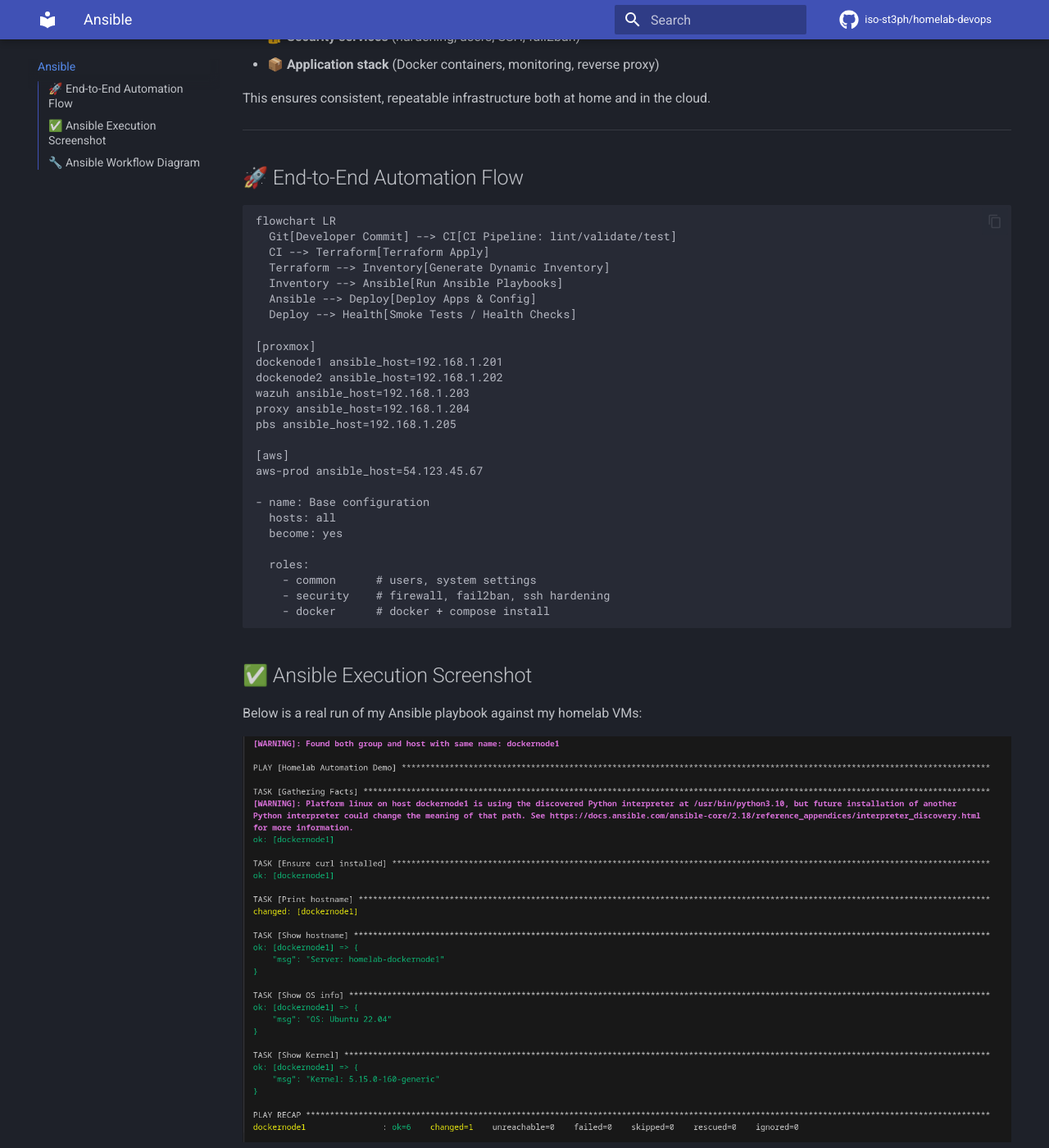
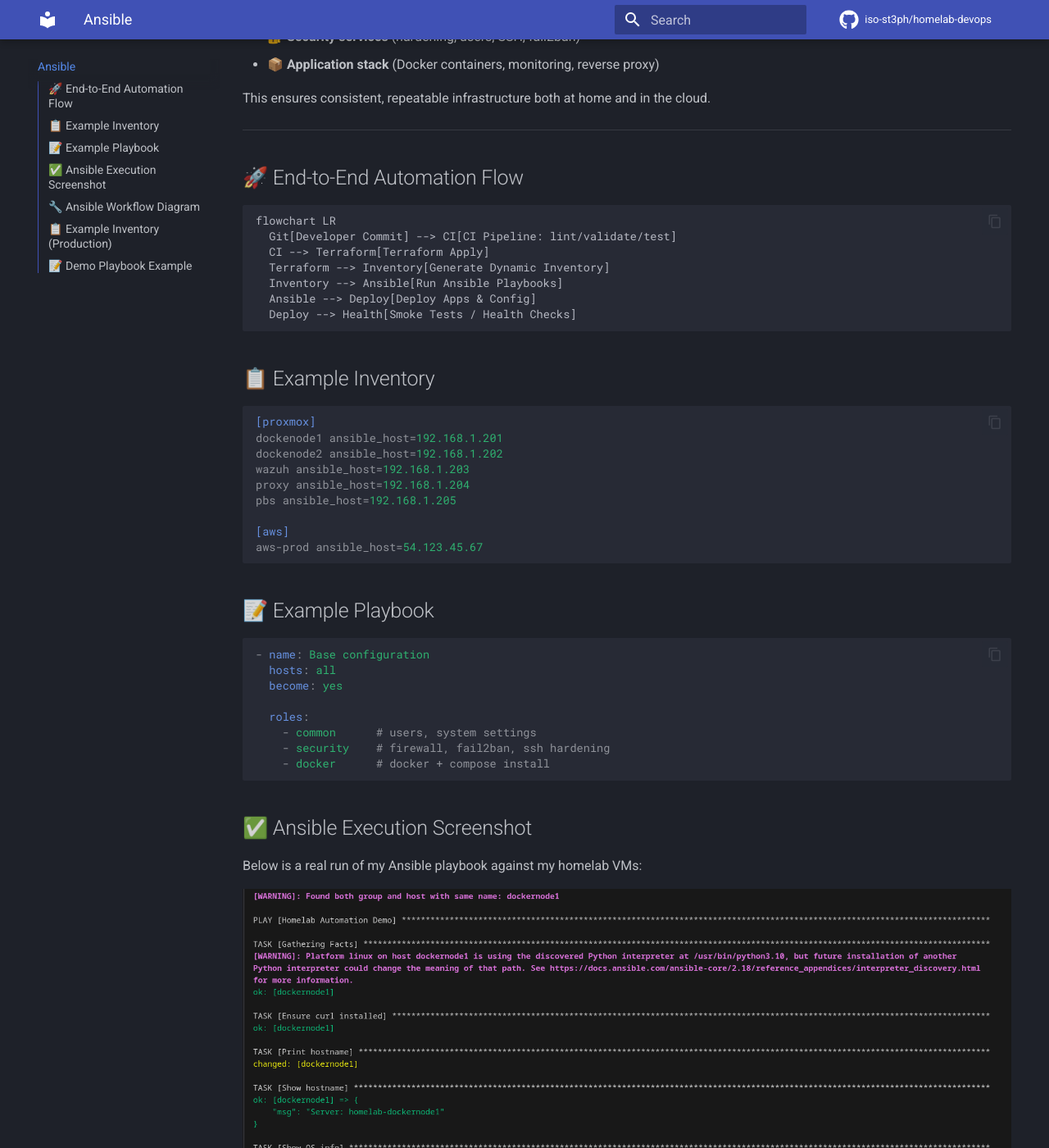
Before and after one commit to iso-st3ph/homelab-devops, an MkDocs documentation site: the page built from docs/ansible.md, in a window 1280 px wide and 1400 px high, scrolled down 338 px. Shown: the whole window at 82% size. Built offline with MkDocs 1.6.1 and Material for MkDocs 9.7.7, drawn with Linux system fonts in a browser that asks for light colours; comment, search, counter and statistics services are not loaded; some of the changed text lies outside the part shown.

Commit message:
Fix Mermaid diagram syntax in documentation
- Separate Mermaid diagrams from code blocks
- Fix malformed code blocks mixing YAML/INI with Mermaid
- Remove duplicate headings in ansible.md
- Improve documentation rendering on GitHub

````diff
--- a/docs/ansible.md
+++ b/docs/ansible.md
@@ -22,7 +22,11 @@
   Inventory --> Ansible[Run Ansible Playbooks]
   Ansible --> Deploy[Deploy Apps & Config]
   Deploy --> Health[Smoke Tests / Health Checks]
+```
 
+## 📋 Example Inventory
+
+```ini
 [proxmox]
 dockenode1 ansible_host=192.168.1.201
 dockenode2 ansible_host=192.168.1.202
@@ -32,7 +36,11 @@
 
 [aws]
 aws-prod ansible_host=54.123.45.67
+```
 
+## 📝 Example Playbook
+
+```yaml
 - name: Base configuration
   hosts: all
   become: yes
@@ -61,14 +69,22 @@
   Proxmox --> Services[Deploy Homelab Services]
   AWS --> Services
   Services --> Smoke[Smoke Tests / Health Checks]
+```
 
-  [proxmox]
+## 📋 Example Inventory (Production)
+
+```ini
+[proxmox]
 192.xxx.x.xxx
 192.xxx.x.xxx
 
 [aws]
 3.89.xx.xx
+```
 
+## 📝 Demo Playbook Example
+
+```yaml
 - name: Homelab Automation Demo
   hosts: all
   become: true
@@ -82,4 +98,4 @@
         name: nginx
         state: present
       when: ansible_os_family == "Debian"
-```mermaid
+```
````
Also changed, not shown: docs/architecture.md (+1 -1 lines).
